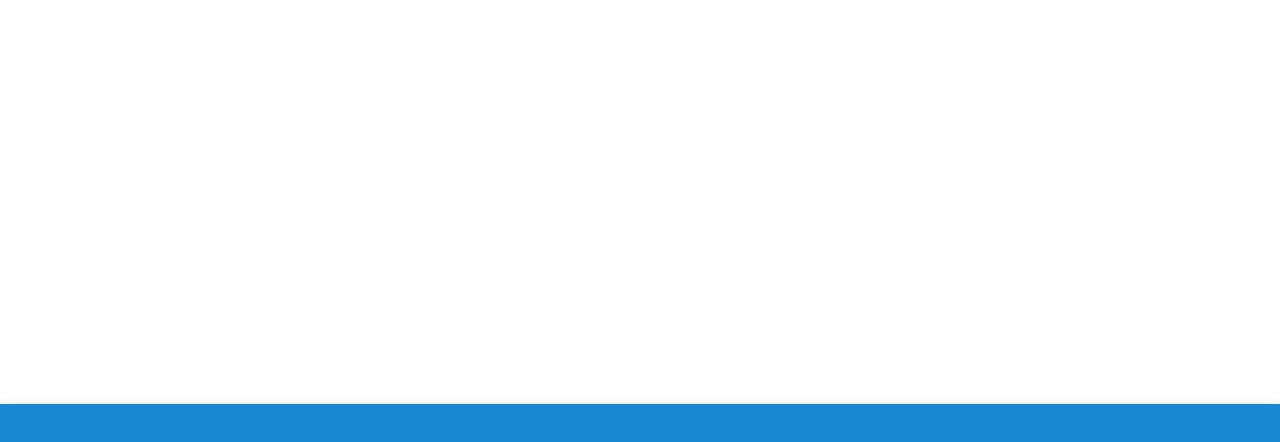
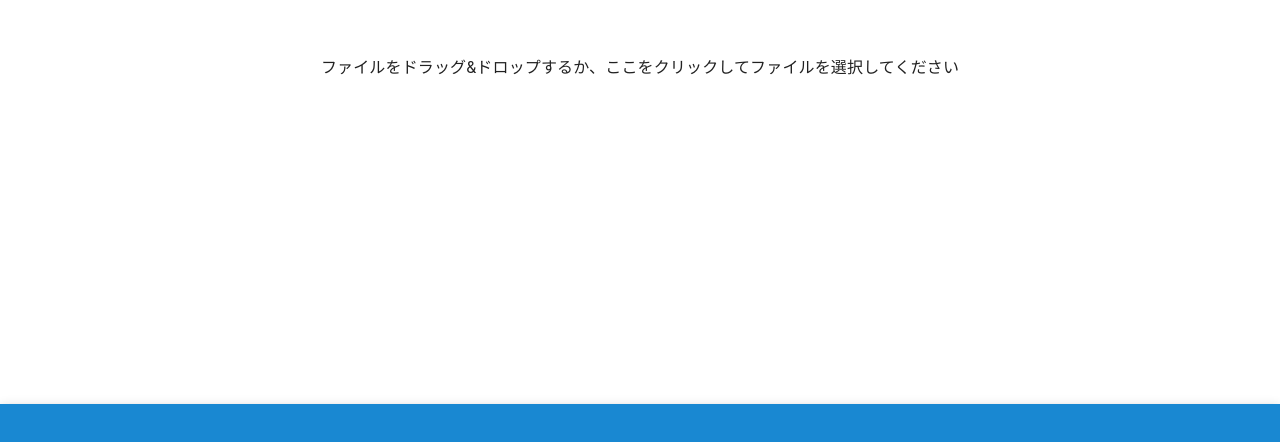
Before and after one commit to kaito9220/karuta-practice, a React (Vite) app: page /#/gameStart in a window 1280 px wide. Before the commit this address had no page. Shown: the part 332-774 px from the top of the page. Built offline with nearby package versions, Linux system fonts and the light colour scheme; some icons are missing.

Commit message:
fix:fixed README.md

```diff
--- a/package.json
+++ b/package.json
@@ -17,6 +17,7 @@
     "@types/react-router-dom": "^5.3.3",
     "react": "^19.1.1",
     "react-dom": "^19.1.1",
+    "react-dropzone": "^14.3.8",
     "react-router-dom": "^7.9.1"
   },
   "devDependencies": {
--- a/src/App.tsx
+++ b/src/App.tsx
@@ -4,6 +4,7 @@ import { Route, Routes } from 'react-router-dom';
 // import viteLogo from '/vite.svg'
 import Home from './pages/Home';
 import Practice from './pages/Practice';
+import GameStart from './pages/GameStart';
 import Game from './pages/Game';
 import About from './pages/About';
 // import NotFound from './pages/NotFound';
@@ -23,6 +24,7 @@ function App() {
         <Routes>
           <Route path="/" element={<Home />} />
           <Route path="/practice" element={<Practice />} />
+          <Route path="/gameStart" element={<GameStart />} />
           <Route path="/game" element={<Game />}/>
           <Route path="/about" element={<About />} />
           {/* <Route path="*" element={<NotFound />} /> */}
--- a/src/contents/ToolBar.tsx
+++ b/src/contents/ToolBar.tsx
@@ -35,7 +35,7 @@ function ToolBar() {
           </IconButton>
         </Link>
 
-        <Link component={RouterLink} to="/game" color="inherit" underline="none" sx={{ display: 'flex', alignItems: 'center' }}>
+        <Link component={RouterLink} to="/gameStart" color="inherit" underline="none" sx={{ display: 'flex', alignItems: 'center' }}>
           <IconButton color="inherit" aria-label="open drawer">
             <SportsMmaIcon />
           </IconButton>
--- /dev/null
+++ b/src/pages/GameStart.tsx
@@ -0,0 +1,69 @@
+import React, { useCallback } from 'react';
+import { useDropzone } from 'react-dropzone';
+import { Box, Button, Grid, Paper, Link } from '@mui/material';
+import { Link as routerLink } from 'react-router-dom';
+
+// const dropzoneStyles = {
+//   border: '2px dashed #cccccc',
+//   borderRadius: '4px',
+//   padding: '20px',
+//   textAlign: 'center',
+//   cursor: 'pointer'
+// }
+
+export default function GameStart(){
+  interface FileWithPath extends File {
+    path?: string;
+  }
+
+  interface OnDropCallback {
+    (acceptedFiles: FileWithPath[]): void;
+  }
+
+  const onDrop: OnDropCallback = useCallback((acceptedFiles) => {
+    acceptedFiles.forEach((file: FileWithPath) => {
+      console.log(file.name);
+      const reader = new FileReader();
+      reader.onload = () => {
+        const fileAsBinaryString = reader.result;
+        console.log(fileAsBinaryString);
+      };
+      reader.readAsBinaryString(file);
+    });
+  }, []);
+
+  const { getRootProps, getInputProps, isDragActive } = useDropzone({ onDrop });
+
+  return (
+    <Box sx={{ flexGrow: 1, padding: '20px' }}>
+      {/* <Link component={routerLink} to="/game">
+        <Button variant="contained">
+          Game Start
+        </Button>
+      </Link>
+      <Grid container spacing={2}>
+        <Grid size={6} display="flex" justifyContent="center" alignItems="center">
+          <Paper sx={{m: '5px'}}>子要素</Paper>
+        </Grid>
+        <Grid container size={6}>
+          <Grid size={12}>
+            <Paper>子要素</Paper>
+          </Grid>
+          <Grid size={12}>
+            <Paper>子要素</Paper>
+          </Grid>
+        </Grid>
+      </Grid> */}
+      <div {...getRootProps()}
+        // style={dropzoneStyles}
+        >
+        <input {...getInputProps()} />
+        {
+          isDragActive ?
+          <p>ファイルをここにドロップしてください...</p> :
+          <p>ファイルをドラッグ&ドロップするか、ここをクリックしてファイルを選択してください</p>
+        }
+      </div>
+    </Box>
+  );
+}
```
Also changed, not shown: 2 other files (tests, documents, lock files or other folders).
